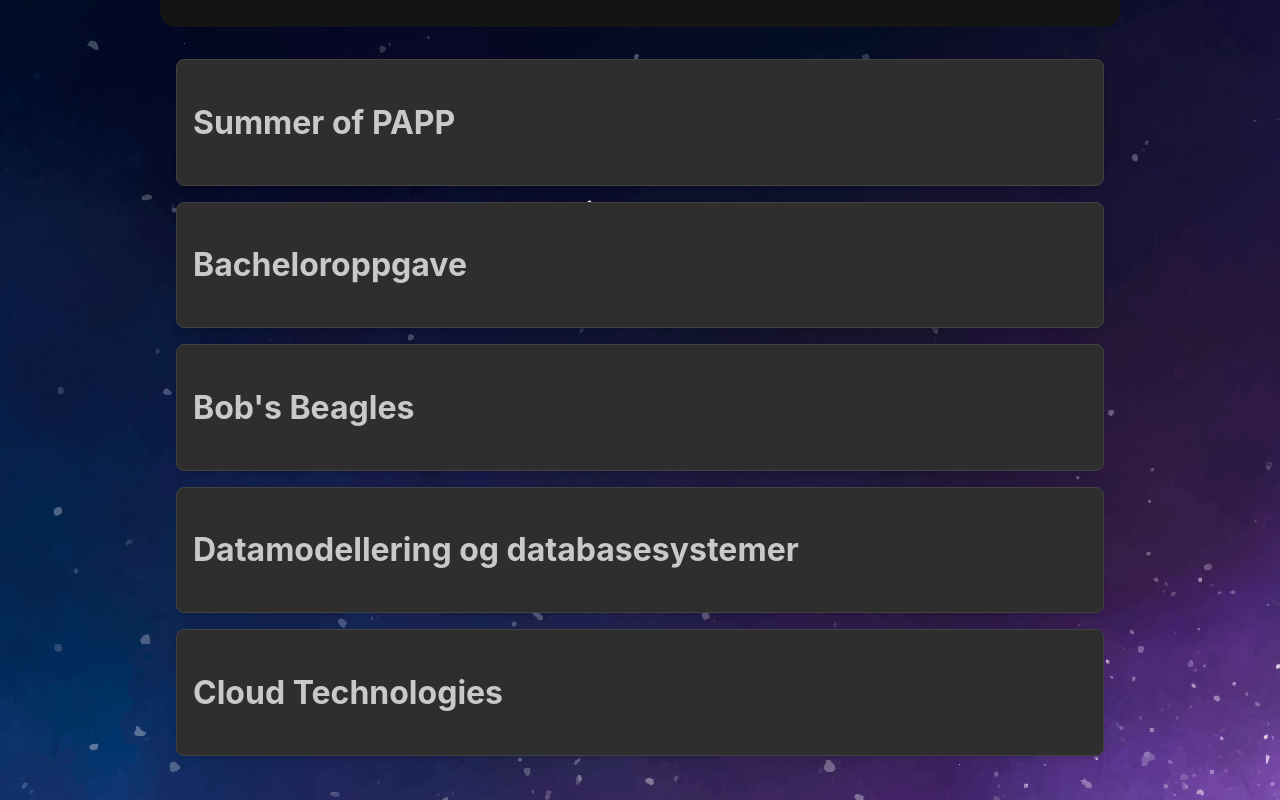
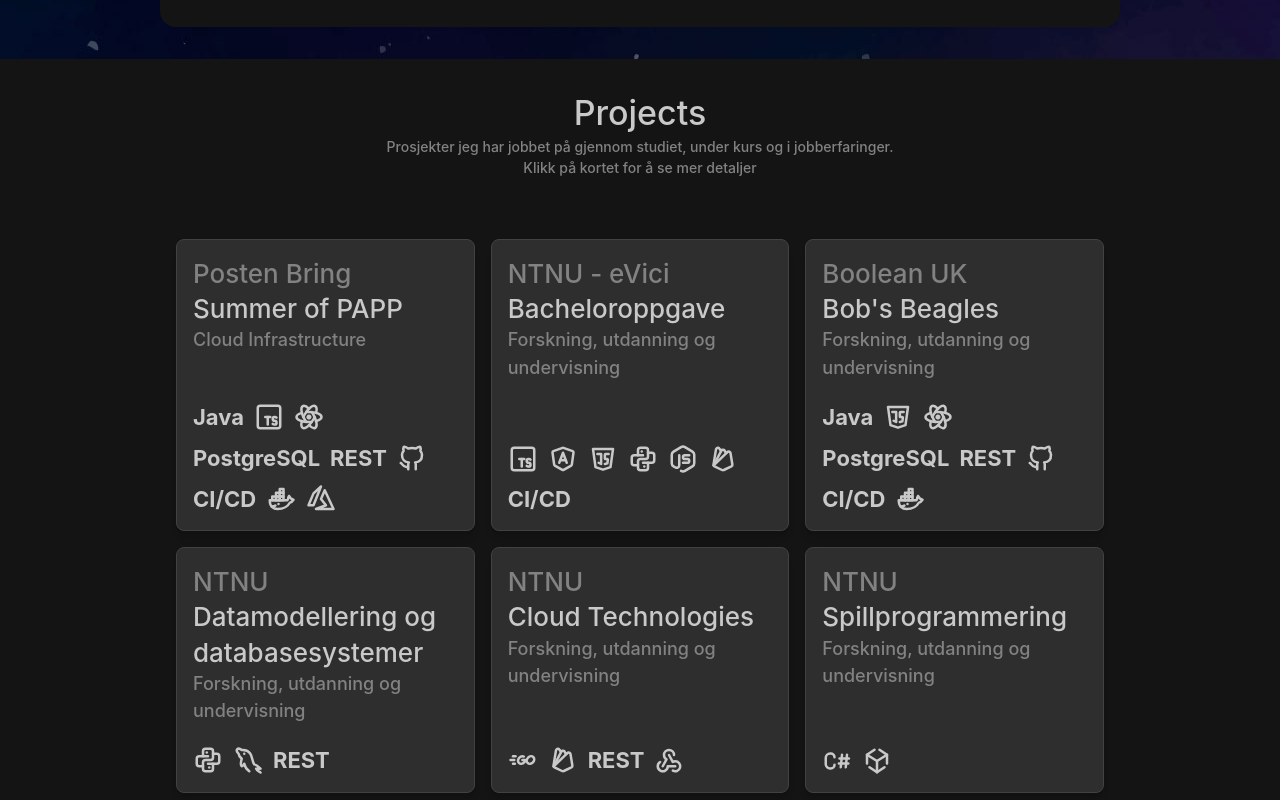
Before and after one commit to AGatland/cv-app, a React (Vite) app: page / in a window 1280 px wide. Shown: the part 900-1700 px from the top of the page. Built offline with nearby package versions, Linux system fonts and the light colour scheme.

Commit message:
Create project cards

```diff
--- a/src/cvpage/components/Projects/ProjectCard/index.jsx
+++ b/src/cvpage/components/Projects/ProjectCard/index.jsx
@@ -1,12 +1,30 @@
 /* eslint-disable react/prop-types */
-import { Card } from "@mantine/core";
-
+import { Card, Flex, Text, Title } from "@mantine/core";
+import classes from './styles.module.css';
+import React from "react";
 
 export default function ProjectCard({ projEx }) {
 
     return (
-        <Card withBorder shadow="sm" radius="md">
-            <h1>{projEx.title}</h1>
+        <Card withBorder shadow="sm" radius="md" className={classes.card}>
+            <div className={classes.cardInfo}>
+                <Title className={classes.title2} order={2}>{projEx.employer}</Title>
+                <Title className={classes.title} order={2}>{projEx.title}</Title>
+                <Text className={classes.text}>{projEx.topic}</Text>
+            </div>
+            <Flex
+                wrap={"wrap"}
+                gap={"xs"}
+            >
+                {projEx.skills.map((item, index) => (
+                <React.Fragment key={index}>
+                    {item}
+                </React.Fragment>
+                ))}
+            </Flex>
+            <div className={classes.projTxt}>
+                <h4>{projEx.shortDesc}</h4>
+            </div>
         </Card>
     )
 }
--- a/src/cvpage/components/Projects/ProjectCard/styles.module.css
+++ b/src/cvpage/components/Projects/ProjectCard/styles.module.css
@@ -1,6 +1,6 @@
 .text {
     color: light-dark(var(--mantine-color-gray-7), var(--mantine-color-dark-2));
-    font-size: var(--mantine-font-size-sm);
+    font-size: var(--mantine-font-size-lg);
     font-weight: 500;
 }
 
@@ -8,3 +8,64 @@
     color: light-dark(var(--mantine-color-gray-8), var(--mantine-color-dark-0));
     font-weight: 500;
 }
+
+.title2 {
+    color: light-dark(var(--mantine-color-gray-6), var(--mantine-color-dark-2));
+    font-weight: 500;
+}
+
+.cardInfo {
+    padding-bottom: rem(20px);
+}
+
+.card {
+    display: flex;
+    justify-content: space-between;
+}
+
+.card::before {
+    content: "";
+    top: 0;
+    left: 0;
+    background: linear-gradient(90.21deg, #AA367C -5.91%, #4A2FBD 111.58%);
+    opacity: 0.85;
+    position: absolute;
+    width: 100%;
+    height: 0;
+    transition: 0.4s ease-in-out;
+  }
+
+  .card:hover::before {
+    height: 100%;
+  }
+
+.card:hover {
+    cursor: pointer;
+}
+
+.projTxt {
+    position: absolute;
+    text-align: center;
+    top: 65%;
+    left: 50%;
+    transform: translate(-50%, -50%);
+    transition: 0.5s ease-in-out;
+    opacity: 0;
+    width: 100%;
+  }
+  .card:hover .projTxt {
+    top: 50%;
+    opacity: 1;
+  }
+  .projTxt h4 {
+    font-size: 30px;
+    font-weight: 700;
+    letter-spacing: 0.8px;
+    line-height: 1.1em;
+  }
+  .projTxt span {
+    font-style: italic;
+    font-weight: 400;
+    font-size: 15px;
+    letter-spacing: 0.8px;
+  }
--- a/src/cvpage/components/Projects/index.jsx
+++ b/src/cvpage/components/Projects/index.jsx
@@ -1,5 +1,7 @@
-import { Container, Flex, Grid } from "@mantine/core";
+import { Center, Container, Grid, Text, Title } from "@mantine/core";
 import ProjectCard from "./ProjectCard";
+import classes from './styles.module.css';
+import { IconBrandAngular, IconBrandAzure, IconBrandCSharp, IconBrandDocker, IconBrandFirebase, IconBrandGithub, IconBrandGolang, IconBrandJavascript, IconBrandMysql, IconBrandNodejs, IconBrandPython, IconBrandReact, IconBrandTypescript, IconBrandUnity, IconWebhook } from "@tabler/icons-react";
 
 const projEx = {
     objects: [
@@ -39,6 +41,12 @@
         topic: "Forskning, utdanning og undervisning",
         description: 'Konsulenten utviklet en API som integrerte data fra to separate APIer om Covid-19-tilfeller og tiltak. Målet var å hente spesifikke data fra begge APIene, kombinere dem og lagre resultatet i en egen database. Den resulterende applikasjonen tillot brukeren å få tilgang til informasjon om retningslinjer og smittesituasjonen i forskjellige land. Videre hadde brukeren muligheten til å administrere webhooks, som skulle notifisere den angitte URLen hver gang et spesifikt antall "invocations" ble nådd for et bestemt land. APIen ble implementert ved hjelp av Golang, mens databasen ble satt opp i Firestore.'
       },
+      {
+        employer: "NTNU",
+        title: "Spillprogrammering",
+        topic: "Forskning, utdanning og undervisning",
+        description: 'Konsulenten jobbet med et team for å utvikle et 2D-overlevelsesspill med en unik tilnærming. Spillet tilbød spillere en top-down synsvinkel, som tillot 360-graders bevegelse mens de navigerte gjennom genererte baner og bekjempet fiender. For å gi en variert opplevelse ble banene automatisk generert, og spillerne unngikk å møte på samme nivå flere ganger. I spilletantok spilleren rollen som en trollmann med angrepsevnen til å kaste en flammekule. Det ble implementert ulike "items" som kunne plukkes opp og ga spilleren fordeler, for eksempel økt hastighet eller økt skade. Teamet jobbet også med å utvikle diverse fiender som hadde forskjellige angrepsmønstre og bevegelsesmønstre for å øke spillbarheten. Hele prosjektet ble utviklet i Unity-plattformen ved bruk av C#. Konsulentens hovedoppgave var utviklingen av "items" og "Boss"-fiender. Disse "Boss"- fiendene hadde unike og et bredere utvalg av bevegelsesmønstre, angrep og animasjoner.'
+      }
     ]
   }
 
@@ -47,34 +55,51 @@
           employer: "Posten Bring",
           title: "Summer of PAPP",
           topic: "Cloud Infrastructure",
+          shortDesc: "Summer internship hos posten bring",
+          skills: [<Title key={0} order={3}>Java</Title>, <IconBrandTypescript key={1} size={"30"}/>, <IconBrandReact key={2} size={"30"}/>, <Title key={3} order={3}>PostgreSQL</Title>, <Title key={4} order={3}>REST</Title>, <IconBrandGithub key={5} size={"30"}/>, <Title key={6} order={3}>CI/CD</Title>, <IconBrandDocker key={7} size={"30"}/>, <IconBrandAzure key={8} size={"30"}/>]
         },
         {
           employer: "NTNU - eVici",
           title: "Bacheloroppgave",
           topic: "Forskning, utdanning og undervisning",
+          shortDesc: "Bacheloroppgave med ekstern klient",
+          skills: [<IconBrandTypescript key={0} size={"30"}/>, <IconBrandAngular key={1} size={"30"}/>, <IconBrandJavascript key={2} size={"30"}/>, <IconBrandPython key={3} size={"30"}/>, <IconBrandNodejs key={4} size={"30"}/>, <IconBrandFirebase key={5} size={"30"}/>, <Title key={6} order={3}>CI/CD</Title>],
         },
         {
           employer: "Boolean UK",
           title: "Bob's Beagles",
           topic: "Forskning, utdanning og undervisning",
+          shortDesc: "Gruppeprosjekt under Experis Academy sitt upskilling program",
+          skills: [<Title key={0} order={3}>Java</Title>, <IconBrandJavascript key={1} size={"30"}/>, <IconBrandReact key={2} size={"30"}/>, <Title key={3} order={3}>PostgreSQL</Title>, <Title key={4} order={3}>REST</Title>, <IconBrandGithub key={5} size={"30"}/>, <Title key={6} order={3}>CI/CD</Title>, <IconBrandDocker key={7} size={"30"}/>],
         },
         {
           employer: "NTNU",
           title: "Datamodellering og databasesystemer",
           topic: "Forskning, utdanning og undervisning",
+          shortDesc: "Gruppeprosjekt med database modellering og API oppsett",
+          skills: [<IconBrandPython key={0} size={"30"}/>, <IconBrandMysql key={1} size={"30"}/>, <Title key={2} order={3}>REST</Title>],
         },
         {
           employer: "NTNU",
           title: "Cloud Technologies",
           topic: "Forskning, utdanning og undervisning",
+          shortDesc: "Individuelt prosjekt med interaksjon med eskterne APIer",
+          skills: [<IconBrandGolang key={0} size={"30"}/>, <IconBrandFirebase key={1} size={"30"}/>, <Title key={2} order={3}>REST</Title>, <IconWebhook key={3} size={"30"}/>],
         },
+        {
+          employer: "NTNU",
+          title: "Spillprogrammering",
+          topic: "Forskning, utdanning og undervisning",
+          shortDesc: "Gruppeprosjekt med planlegging og utvikling av eget spill",
+          skills: [<IconBrandCSharp key={0} size={"30"}/>, <IconBrandUnity key={1} size={"30"}/>],
+        }
       ]
 
 
 export default function Projects() {
 
     const ProjectCards = projExPre.map((object, index) => (
-            <Grid.Col key={index} span={12} sm={6} md={4} lg={3} xl={3}>
+            <Grid.Col key={index} span={{sm: 6, md: 4, lg: 4, xl: 4}} className={classes.equalHeightCards}>
                 <ProjectCard projEx={object} />
             </Grid.Col>
             ))
@@ -82,10 +107,17 @@
 
 
     return (
-        <Container>
+      <div className={classes.projectsBoxContainer}>
+        <Container className={classes.projectsContainer} pb={"xl"} pt={"xl"}>
+            <Center className={classes.projectsInfo}>
+                <Title className={classes.title}>Projects</Title>
+                <Text className={classes.text}>Prosjekter jeg har jobbet på gjennom studiet, under kurs og i jobberfaringer.</Text>
+                <Text className={classes.text}>Klikk på kortet for å se mer detaljer</Text>
+            </Center>
             <Grid>
                 {ProjectCards}
             </Grid>
         </Container>
+      </div>
     )
 }
--- a/src/cvpage/components/Projects/styles.module.css
+++ b/src/cvpage/components/Projects/styles.module.css
@@ -8,3 +8,24 @@
     color: light-dark(var(--mantine-color-gray-8), var(--mantine-color-dark-0));
     font-weight: 500;
 }
+
+.projectsBoxContainer {
+    width: 100%;
+    background-color: light-dark(var(--mantine-color-gray-2), var(--mantine-color-dark-9));
+}
+
+.projectsInfo {
+    flex-direction: column;
+    padding-bottom: rem(60px);
+}
+
+.equalHeightCards {
+    display: flex;
+    flex-wrap: wrap;
+  }
+
+  .equalHeightCards > * {
+    display: flex;
+    flex-direction: column;
+    flex-grow: 1;
+  }
--- a/src/cvpage/components/Skills/index.jsx
+++ b/src/cvpage/components/Skills/index.jsx
@@ -1,6 +1,6 @@
 import { Center, Container, Flex, Text, Title } from "@mantine/core";
 import classes from './styles.module.css';
-import { IconBrandAngular, IconBrandAws, IconBrandAzure, IconBrandCSharp, IconBrandDocker, IconBrandGithub, IconBrandGolang, IconBrandJavascript, IconBrandMysql, IconBrandPython, IconBrandReact, IconBrandTypescript } from "@tabler/icons-react";
+import { IconBrandAngular, IconBrandAws, IconBrandAzure, IconBrandCSharp, IconBrandDocker, IconBrandFirebase, IconBrandGithub, IconBrandGolang, IconBrandJavascript, IconBrandMysql, IconBrandNodejs, IconBrandPython, IconBrandReact, IconBrandTypescript } from "@tabler/icons-react";
 
 
 export default function Skills() {
@@ -14,7 +14,7 @@
             <Flex
                 justify={"space-around"}
             >
-            <Title>Java</Title><IconBrandCSharp size={"50"}/> <IconBrandPython size={"50"}/> <IconBrandGolang size={"50"}/>
+            <Title>Java</Title><IconBrandCSharp size={"50"}/> <IconBrandPython size={"50"}/> <IconBrandGolang size={"50"}/> <IconBrandNodejs size={"50"}/>
             </Flex>
 
             <Flex
@@ -38,7 +38,7 @@
             <Flex
                 justify={"space-around"}
             >
-            <IconBrandAzure size={"50"}/> <IconBrandAws size={"50"}/>
+            <IconBrandAzure size={"50"}/> <IconBrandAws size={"50"}/> <IconBrandFirebase size={"50"}/>
             </Flex>
 
         </Container>
--- a/src/cvpage/index.jsx
+++ b/src/cvpage/index.jsx
@@ -9,7 +9,7 @@
 export default function Cvpage() {
 
   return (
-    <Flex style={{minHeight: "2000px"}}
+    <Flex
         direction={"column"}
         gap="xl"
     >
```
